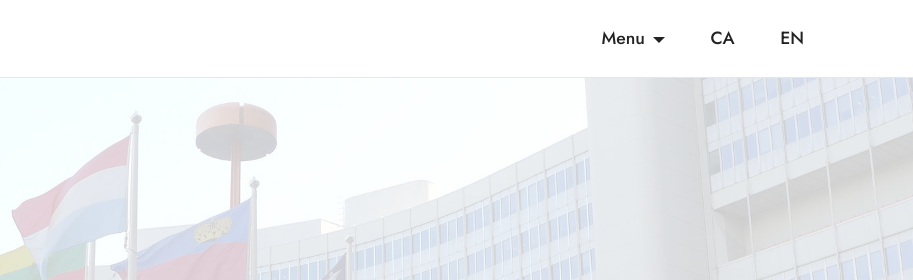
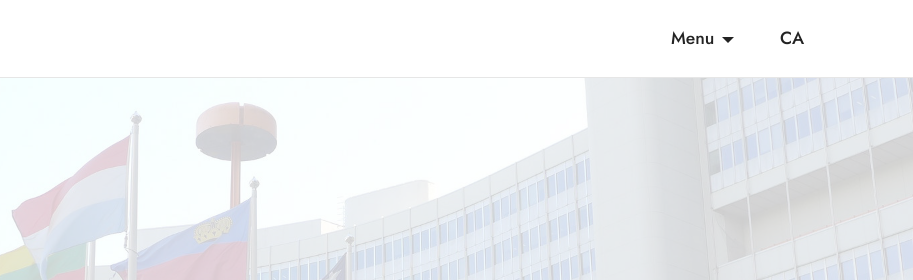
Before and after one commit to AndrewHinchberger/mobirise_site, a plain HTML site: page educationalSS.html in a window 1280 px wide. Shown: the top 280 px of the page, 367-1280 px from the left. Drawn offline with Linux system fonts and the light colour scheme; a script that the page names is missing.

Commit message:
Update educationalSS.html

```diff
--- a/educationalSS.html
+++ b/educationalSS.html
@@ -49,7 +49,7 @@
                 </div>
             </button>
             <div class="collapse navbar-collapse" id="navbarSupportedContent">
-                <ul class="navbar-nav nav-dropdown nav-right" data-app-modern-menu="true"><li class="nav-item dropdown open"><a class="nav-link link text-black dropdown-toggle display-4" href="#" data-toggle="dropdown-submenu" aria-expanded="true">Menu</a><div class="dropdown-menu"><a class="text-black dropdown-item text-primary display-4" href="educational.html">Educational Content</a><a class="text-black dropdown-item text-primary display-4" href="page.html">Yet another page</a></div></li><li class="nav-item"><a class="nav-link link text-black text-primary display-4" href="principal.html" aria-expanded="false">CA</a></li><li class="nav-item"><a class="nav-link link text-black text-primary display-4" href="home.html" aria-expanded="false">EN</a></li></ul>
+                <ul class="navbar-nav nav-dropdown nav-right" data-app-modern-menu="true"><li class="nav-item dropdown open"><a class="nav-link link text-black dropdown-toggle display-4" href="#" data-toggle="dropdown-submenu" aria-expanded="true">Menu</a><div class="dropdown-menu"><a class="text-black dropdown-item text-primary display-4" href="educational.html">Educational Content</a><a class="text-black dropdown-item text-primary display-4" href="page.html">Yet another page</a></div></li><li class="nav-item"><a class="nav-link link text-black text-primary display-4" href="principal.html" aria-expanded="false">CA</a></li>
 
 
             </div>
```
